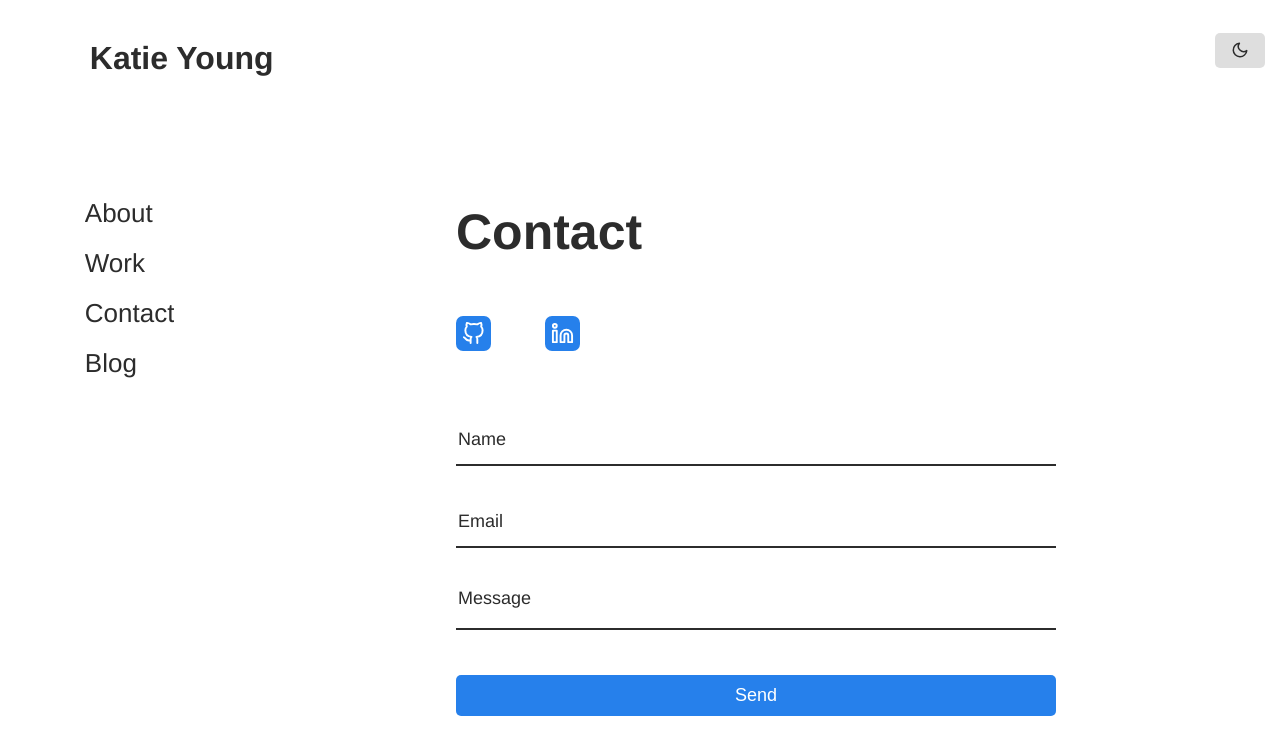
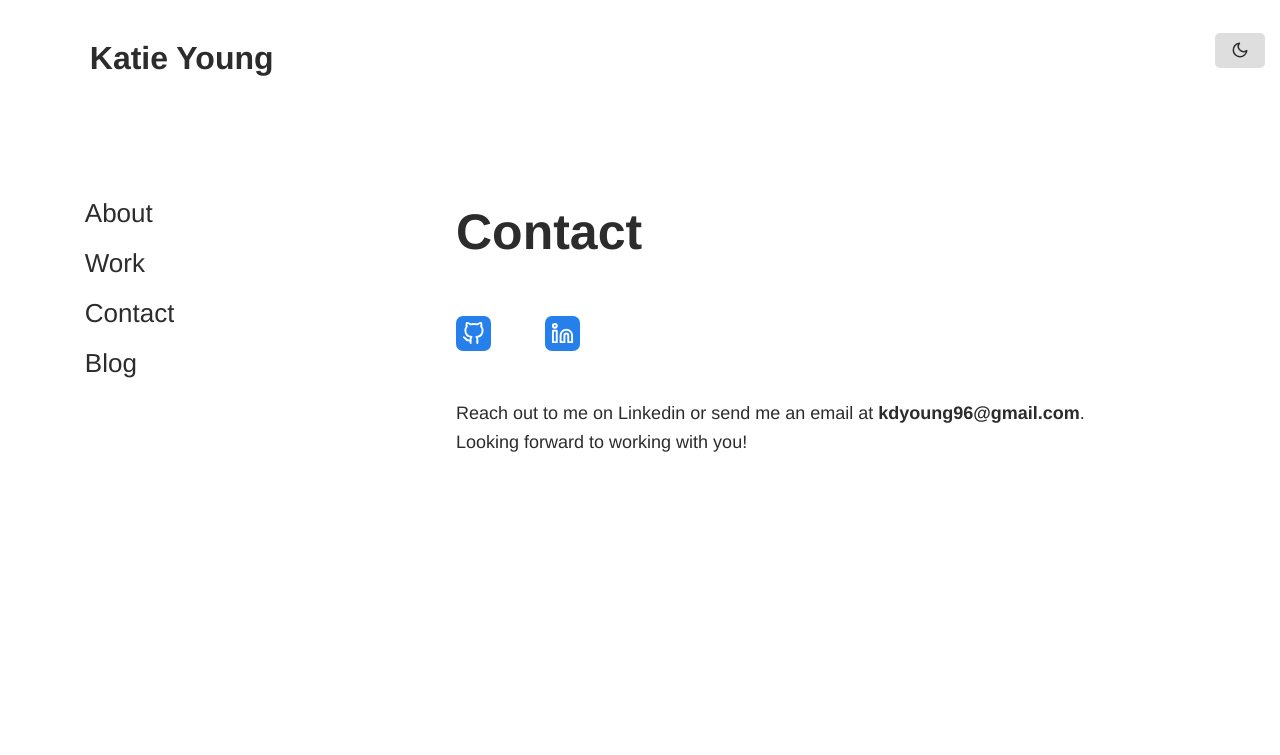
Before and after one commit to kaydyoung/kaydyoung.github.io, a Jekyll site: the page built from contactme.html, in a window 1280 px wide. Shown: the top 755 px of the page. Built offline with Jekyll 4.4.1, drawn with Linux system fonts in a browser that asks for light colours.

Commit message:
contact page updates

```diff
--- a/_sass/main.scss
+++ b/_sass/main.scss
@@ -243,6 +243,7 @@ color: var(--mainText);
 
 .social-icons button {
   margin-right: 50px;
+  margin-bottom: 30px;
   box-shadow: none;
   border: none;
   outline: none;
--- a/contactme.html
+++ b/contactme.html
@@ -16,10 +16,8 @@ title: Contact
       <img src="assets/images/linkedin-w.svg">
     </a>
   </button>
-  <!--<a href="https://www.instagram.com/kaydyoung" target="_blank"><img src="/assets/images/instagram.svg" alt="instagram"></a>
-  <a href="https://www.youtube.com" target="_blank"><img src="/assets/images/youtube.svg" alt="youtube"></a>-->
 </div>
-
+<!--
 <div class="contact">
     <div class="contact-form"
     <MyForm action="https://formspree.io/xzbkplkv" method="POST">
@@ -31,3 +29,6 @@ title: Contact
     </div>
   </div>
 </div>
+-->
+<p>Reach out to me on Linkedin or send me an email at <span style="color: var(--titles); font-weight: bold;">kdyoung96@gmail.com</span>. Looking forward to working with you!</p>
+</div>
```
Also changed, not shown: 4 other files.
